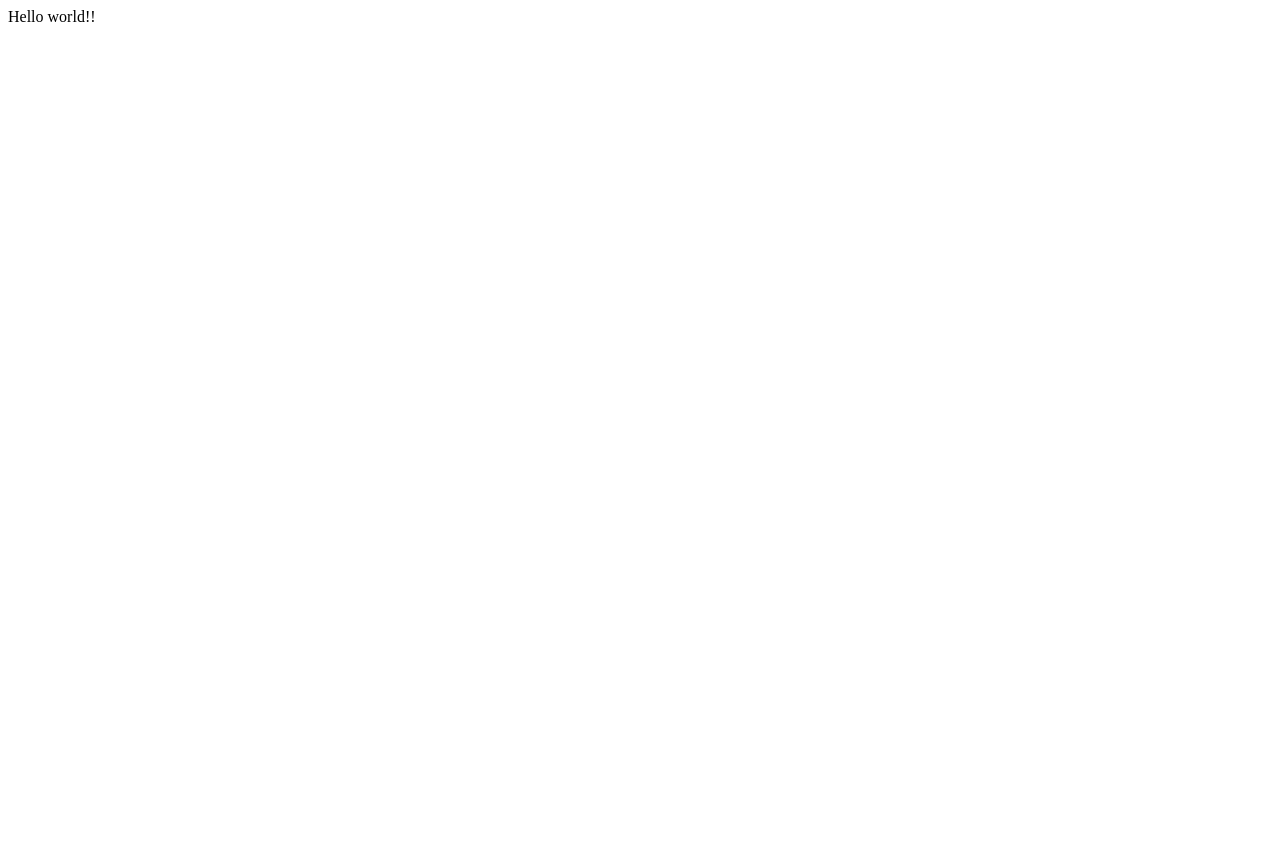
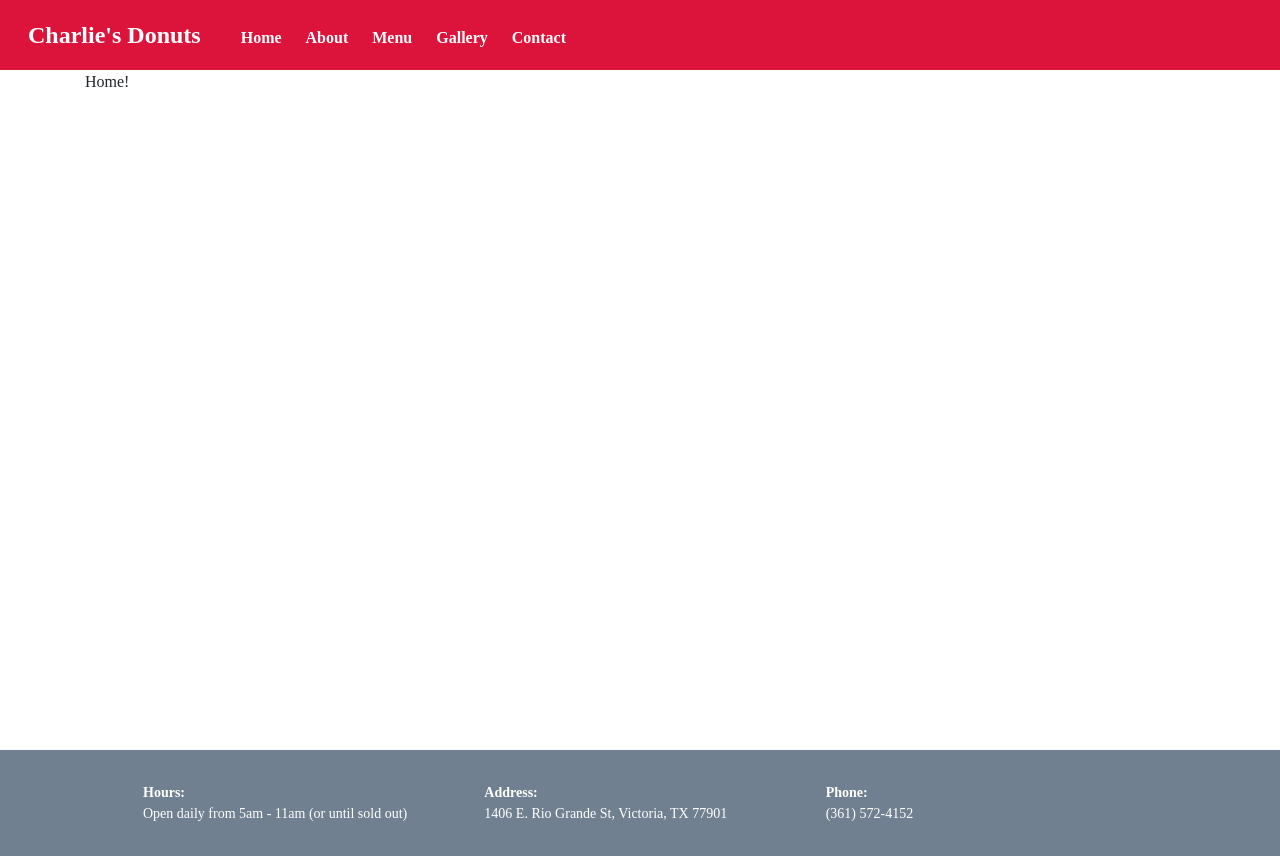
Before and after one commit to zoe-ng321/charliesDonuts, a Gatsby site: page / in a window 1280 px wide. Before the commit the page ends 800 px from the top, so only its background shows below. Built offline with nearby package versions, Linux system fonts and the light colour scheme; Gatsby itself is replaced by a stand-in of ours.

Commit message:
add navbar, footer, and set up routing

```diff
--- a/package.json
+++ b/package.json
@@ -14,8 +14,10 @@
     "test": "echo \"Write tests! -> https://gatsby.dev/unit-testing\" && exit 1"
   },
   "dependencies": {
+    "bootstrap": "^4.5.3",
     "gatsby": "^2.24.79",
     "react": "^16.12.0",
+    "react-bootstrap": "^1.3.0",
     "react-dom": "^16.12.0"
   },
   "devDependencies": {
--- a/public/page-data/dev-404-page/page-data.json
+++ b/public/page-data/dev-404-page/page-data.json
@@ -1 +1 @@
-{"componentChunkName":"component---cache-dev-404-page-js","path":"/dev-404-page/","result":{"data":{"allSitePage":{"nodes":[{"path":"/"}]}},"pageContext":{}},"staticQueryHashes":[]}
+{"componentChunkName":"component---cache-dev-404-page-js","path":"/dev-404-page/","result":{"data":{"allSitePage":{"nodes":[{"path":"/about/"},{"path":"/contact/"},{"path":"/home/"},{"path":"/"},{"path":"/menu/"}]}},"pageContext":{}},"staticQueryHashes":[]}
--- /dev/null
+++ b/public/page-data/gallery/page-data.json
@@ -0,0 +1 @@
+{"componentChunkName":"component---src-pages-gallery-js","path":"/gallery/","result":{"pageContext":{}},"staticQueryHashes":[]}
--- /dev/null
+++ b/src/assets/index.css
@@ -0,0 +1,35 @@
+.footer {
+	display: flex;
+	align-items: center;
+  background: slategray;
+	text-align: left;
+	font-size: 14px;
+  color: white;
+  font-family: 'Poppins';
+  display: 'inline-block';
+	p {
+		margin: 0;
+		color: #000
+	}
+	a {
+		font-weight: normal;
+	}
+}
+
+.footerRow{
+  margin-left: 8rem;
+  margin-top: 2rem;
+  margin-bottom: 2rem;
+  margin-right: 8rem;
+  width: 100%;
+}
+
+.navbar{
+  display: flex;
+  background-color:crimson;
+}
+
+.container{
+  min-height: 85vh;
+  font-family: 'Poppins';
+}
--- a/src/components/footer.js
+++ b/src/components/footer.js
@@ -0,0 +1,27 @@
+import React from "react"
+import Row from 'react-bootstrap/Row'
+import Col from 'react-bootstrap/Col'
+
+
+export default class Footer extends React.Component {
+  render(){
+    return (
+      <div className="footer">
+        <Row className="footerRow">
+          <Col lg={4}>
+            <strong>Hours: <br/></strong>
+            Open daily from 5am - 11am (or until sold out)
+          </Col>
+          <Col lg={4}>
+            <strong>Address: <br/></strong>
+            1406 E. Rio Grande St, Victoria, TX 77901
+          </Col>
+          <Col lg={4}>
+            <strong>Phone: <br/></strong>
+            (361) 572-4152
+          </Col>
+        </Row>
+      </div>
+    );
+  }
+}
--- a/src/components/navbar.js
+++ b/src/components/navbar.js
@@ -0,0 +1,59 @@
+import React from "react"
+import Navbar from 'react-bootstrap/Navbar';
+import Nav from 'react-bootstrap/Nav';
+import { Link } from "gatsby"
+
+
+export default class NavBar extends React.Component {
+  render(){
+
+    const brandLinkStyle = {
+      color: 'white',
+      display: 'inline-block',
+      margin: '0 0.5rem',
+      padding: '0.25rem',
+      textDecoration: 'none',
+      fontSize: '24px',
+      fontFamily: 'Poppins',
+      fontWeight: 'bold'
+    };
+
+    const linkStyles = {
+      color: 'white',
+      display: 'inline-block',
+      margin: '0 0.5rem',
+      padding: '0.25rem',
+      textDecoration: 'none',
+      fontFamily: 'Poppins',
+      fontWeight: 'bold'
+    };
+
+    const activeLinkStyle = {
+      color: '#F6C4CE',
+      display: 'inline-block',
+      margin: '0 0.5rem',
+      padding: '0.25rem',
+      textDecoration: 'none',
+      fontFamily: 'Poppins',
+      fontWeight: 'bold'
+    }
+
+    return (
+      <div>
+        <Navbar collapseOnSelect expand="lg" className="navbar">
+          <Navbar.Brand><Link style={brandLinkStyle} to="/home"><strong>Charlie's Donuts</strong></Link></Navbar.Brand>
+          <Navbar.Toggle aria-controls="responsive-navbar-nav" />
+          <Navbar.Collapse id="responsive-navbar-nav">
+            <Nav className="mr-auto" style={{marginTop: '5px'}}>
+              <Link  to="/home" style={linkStyles} activeStyle={activeLinkStyle}>Home</Link>
+              <Link to="/about" style={linkStyles} activeStyle={activeLinkStyle}>About</Link>
+              <Link to="/menu" style={linkStyles} activeStyle={activeLinkStyle}>Menu</Link>
+              <Link to="/gallery" style={linkStyles} activeStyle={activeLinkStyle}>Gallery</Link>
+              <Link to="/contact" style={linkStyles} activeStyle={activeLinkStyle}>Contact</Link>
+            </Nav>
+          </Navbar.Collapse>
+        </Navbar>
+      </div>
+    );
+  }
+}
--- a/src/pages/home.js
+++ b/src/pages/home.js
@@ -1,9 +1,17 @@
 import React from "react"
+import NavBar from '../components/navbar.js'
+import Footer from '../components/footer.js'
 
 export default class HomePage extends React.Component {
   render(){
     return (
-      <div>Hello world!!</div>
+      <div>
+        <NavBar/>
+        <div className="container">
+        Home!
+        </div>
+        <Footer/>
+      </div>
     );
   }
 }
--- a/src/pages/index.js
+++ b/src/pages/index.js
@@ -1,5 +1,7 @@
 import React from "react"
 import HomePage from './home.js'
+import 'bootstrap/dist/css/bootstrap.min.css';
+import '../assets/index.css';
 
 export default function Home() {
   return <HomePage/>
```
Also changed, not shown: public/index.html (+1 -1 lines), src/pages/about.js (+17 -0 lines), src/pages/contact.js (+17 -0 lines), src/pages/gallery.js (added, +17 -0 lines), src/pages/menu.js (+17 -0 lines), 1 other file.
